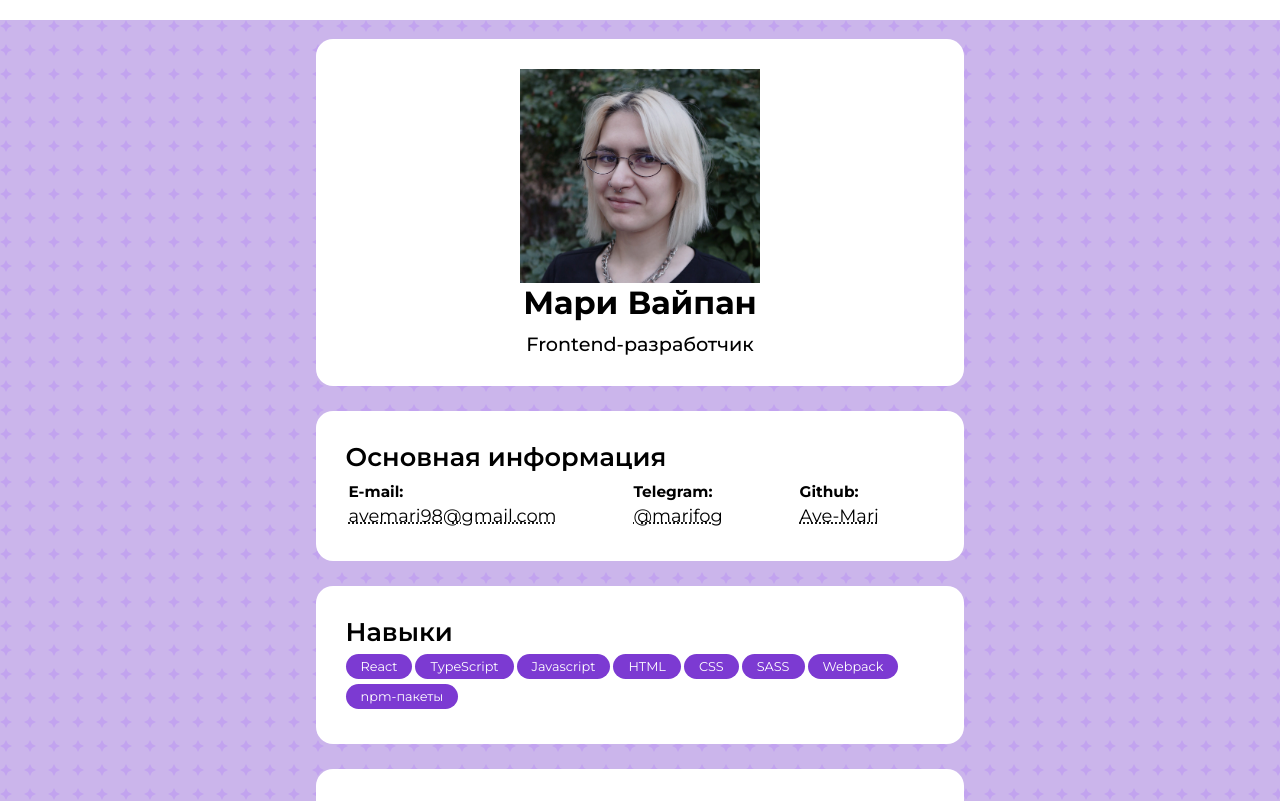
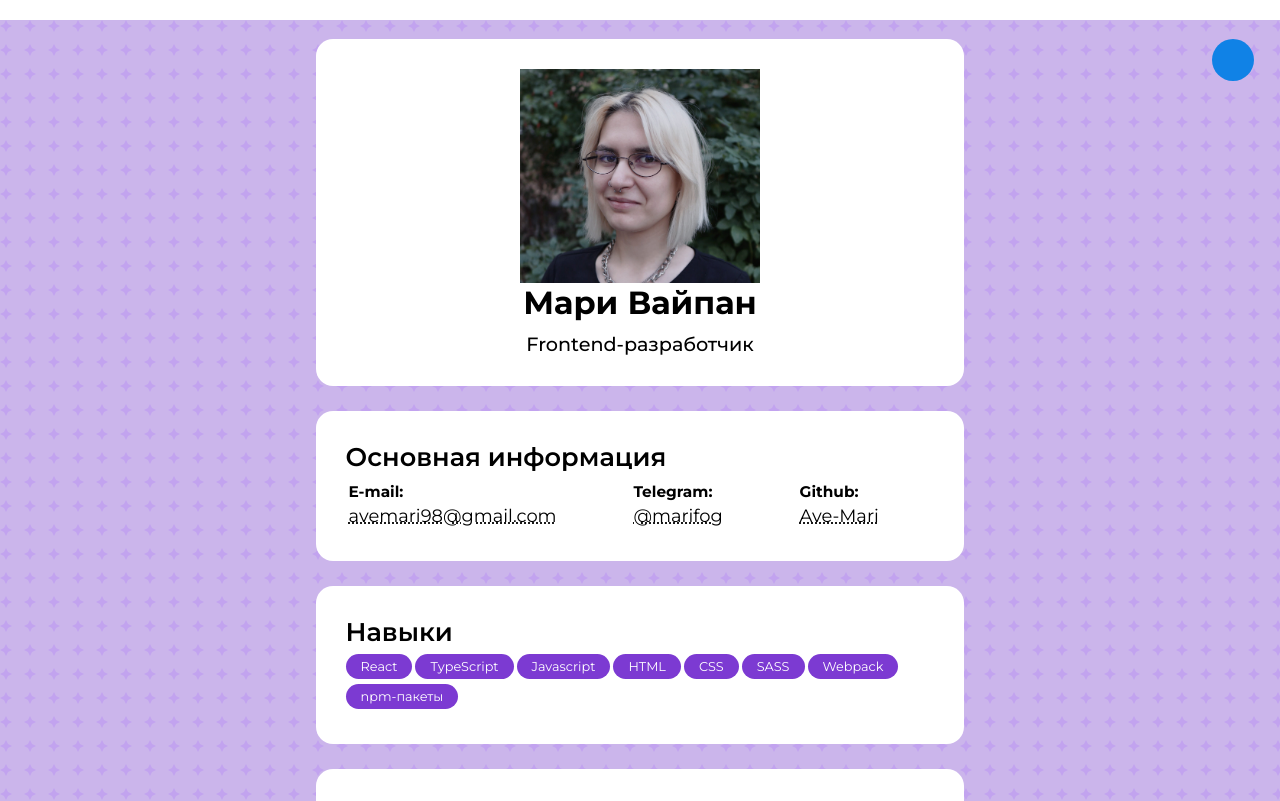
Before and after one commit to Ave-Mari/Mari-CV, a React app: page / in a window 1280 px wide. Shown: the top 801 px of the page. Built offline with nearby package versions, Linux system fonts and the light colour scheme; some icons are missing; the HTML template or start-up script is replaced by a standard one.

Commit message:
add save button to page

```diff
--- a/src/App.tsx
+++ b/src/App.tsx
@@ -6,6 +6,7 @@ import Skill from './components/Skill/Skill'
 import Link from './components/Link/Link'
 import Table from './components/Table/Table'
 import Footer from './components/Footer/Footer'
+import SaveButton from './components/SaveButton/SaveButton';
 //styles
 import './main-styles.css'
 //data
@@ -17,6 +18,7 @@ const App = () => {
 
   return (
     <main>
+      <SaveButton />
       <MainSection
       name="Мари Вайпан"
       position='Frontend-разработчик'
```
